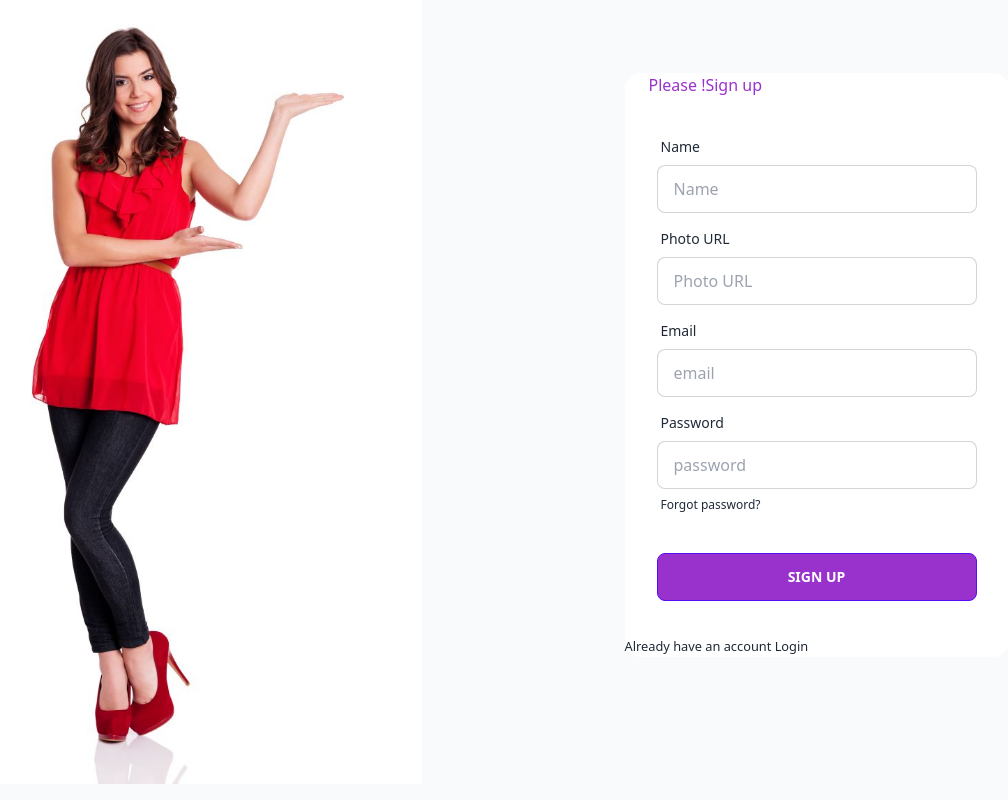
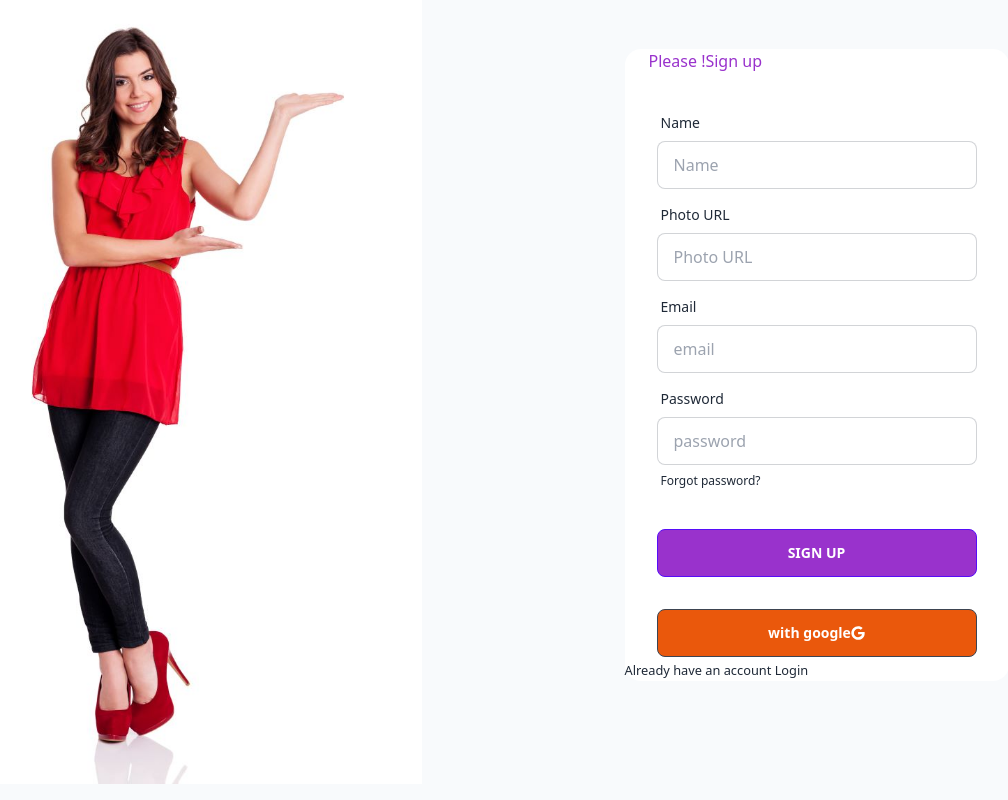
Before and after one commit to Suraiyatithi/summer-cccamp, a React (Vite) app: page /signup in a window 1280 px wide. Shown: the part 468-1268 px from the top of the page, without its empty margins (204-1212 px from the left). Built offline with nearby package versions, Linux system fonts and the light colour scheme; no server answers.

Commit message:
social login added

```diff
--- a/src/Pages/Home/Login/Login.jsx
+++ b/src/Pages/Home/Login/Login.jsx
@@ -5,6 +5,7 @@ import { Link, useLocation, useNavigate } from 'react-router-dom';
 import { useForm } from "react-hook-form";
 import Swal from 'sweetalert2'
 import Navimg from '../Navimg';
+import Sociallogin from './Sociallogin';
 
 
 
@@ -91,7 +92,9 @@ const Login = () => {
                               <input style={{background:"DarkOrchid"}} className="btn btn-primary" type="submit" value="Sign Up" />
                           </div>
                       </form>
+                      <Sociallogin></Sociallogin>
                       <p><small>Do not have any account? <Link to="/signup">Signup</Link></small></p>
+
                   </div>
               </div>
           </div>
--- a/src/Pages/Home/Login/Signup.jsx
+++ b/src/Pages/Home/Login/Signup.jsx
@@ -5,6 +5,7 @@ import { AuthContext } from "../../../Providers/AuthProvider";
 import { Link, useNavigate } from "react-router-dom";
 import Swal from 'sweetalert2'
 import Navimg from "../Navimg";
+import Sociallogin from "./Sociallogin";
 
 const Signup = () => {
 
@@ -103,10 +104,13 @@ const Signup = () => {
                             <input style={{background:"DarkOrchid"}} className="btn btn-primary" type="submit" value="Sign Up" />
                         </div>
                     </form>
+                    <Sociallogin></Sociallogin>
                     <p><small>Already have an account <Link to="/login">Login</Link></small></p>
+
                 </div>
             </div>
         </div>
+
     </>
     );
 };
--- a/src/Pages/Home/Login/Sociallogin.jsx
+++ b/src/Pages/Home/Login/Sociallogin.jsx
@@ -32,10 +32,10 @@ const Sociallogin = () => {
     }
     return (
         <div>
-        <div className="divider"></div>
-        <div className="w-full text-center my-4">
-            <button onClick={GoogleSignIn} className="btn">
-                With Google<FaGoogle></FaGoogle>
+
+        <div className="w-full text-center">
+            <button onClick={GoogleSignIn} className="btn bg-orange-600 text-white px-12 w-5/6 lowercase">
+                with google <FaGoogle></FaGoogle>
             </button>
         </div>
     </div>
```
